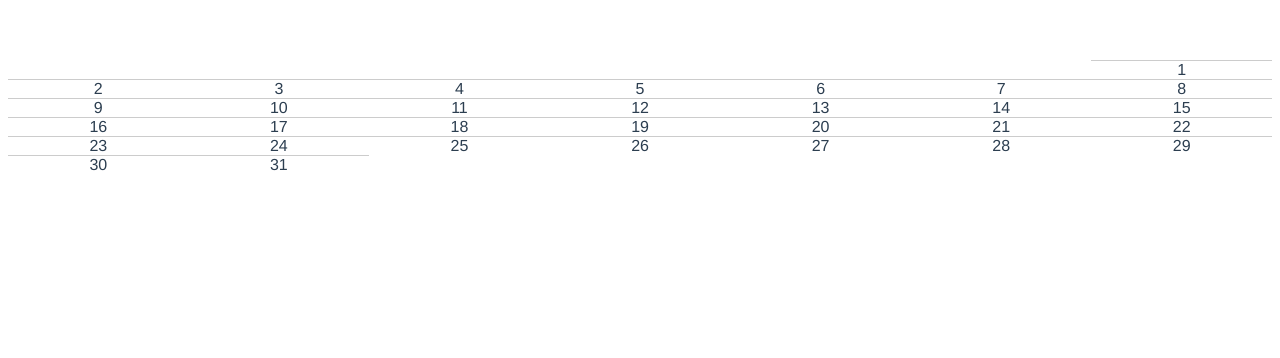
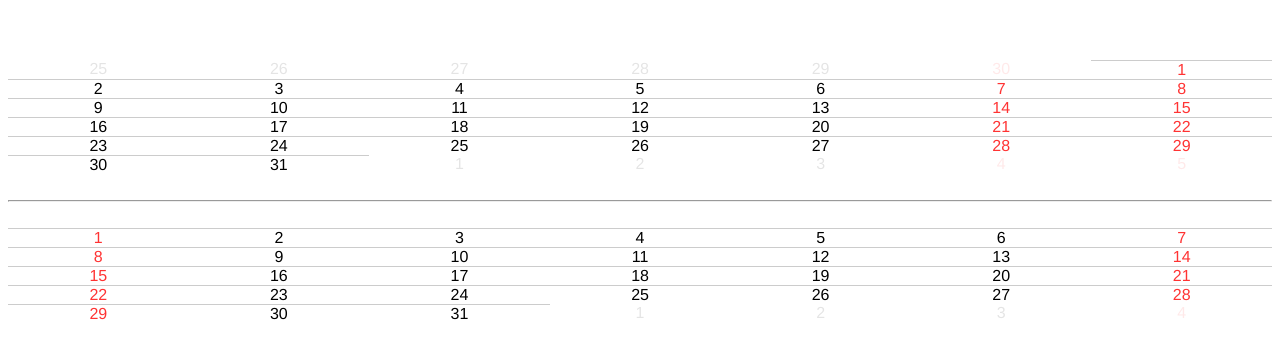
Before and after one commit to sanyakiedis/cell-calendar, a Vue app: page / in a window 1280 px wide. Shown: the top 358 px of the page. Built offline with nearby package versions, Linux system fonts and the light colour scheme.

Commit message:
add previous&next months days for adjacent weeks

```diff
--- a/src/App.vue
+++ b/src/App.vue
@@ -1,6 +1,10 @@
 <template>
   <div id="app">
     <CellCalendar/>
+    <br>
+    <hr>
+    <br>
+    <CellCalendar sundayFirst/>
   </div>
 </template>
 
--- a/src/components/CellCalendar.vue
+++ b/src/components/CellCalendar.vue
@@ -1,8 +1,8 @@
 <template>
-    <div class="month">
-        <div class="week" v-for="week in daysArray">
-            <div class="day" v-for="day in week" :class="{'in-this-month': day}">
-                {{day ? day : ''}}
+    <div class="month" :class="sundayFirst ? 'sunday-first' : 'monday-first'">
+        <div class="week" v-for="week in cellArray">
+            <div class="day" v-for="cell in week" :class="{'other-month': cell.month !== month}">
+                {{cell.day}}
             </div>
         </div>
     </div>
@@ -23,7 +23,7 @@
         @Prop(Boolean)
         private sundayFirst!: boolean;
 
-        private get daysArray(): number[][] {
+        private get cellArray(): TOOLS.Cell[][] {
             return TOOLS.monthWeeks(this.month, this.year, this.sundayFirst);
         }
     }
@@ -36,12 +36,30 @@
 
             .day {
                 display: inline-block;
+                color: #000;
+                border-top: 1px solid #ccc;
                 flex: 20px 1 0;
+                user-select: none;
 
-                &.in-this-month {
-                    border-top: 1px solid #ccc;
+                &.other-month {
+                    border: none;
+                    opacity: .1;
                 }
             }
         }
+
+        &.sunday-first {
+            .week .day:first-child,
+            .week .day:last-child {
+                color: #f33;
+            }
+        }
+
+        &.monday-first {
+            .week .day:last-child,
+            .week .day:nth-last-child(2) {
+                color: #f33;
+            }
+         }
     }
 </style>
--- a/src/tools.ts
+++ b/src/tools.ts
@@ -1,25 +1,33 @@
-export function monthWeeks(month: number, year: number, sundayFirst: boolean = false): number[][] {
-    const result: number[][] = [];
-    const days: number[] = [];
-    const firstDay: Date = new Date(`${month} 01 ${year}`);
+export interface Cell {
+    day: number;
+    month: number;
+}
+
+export function monthWeeks(month: number, year: number, sundayFirst: boolean = false): Cell[][] {
+    const result: Cell[][] = [];
+    const days: Cell[] = [];
+    let firstDay: Date = new Date(`${month} 01 ${year}`);
     let offset: number = firstDay.getDay();
 
     if (!sundayFirst) {
         offset = offset === 0 ? 6 : offset - 1;
     }
 
-
     while (offset--) {
-        days.push(0); // TODO: write last month days here
+        firstDay.setDate(firstDay.getDate() - 1);
+        days.unshift({
+            day: firstDay.getDate(),
+            month: firstDay.getMonth() + 1,
+        });
     }
 
-    while (firstDay.getMonth() === month - 1) {
-        days.push(firstDay.getDate());
-        firstDay.setDate(firstDay.getDate() + 1);
-    }
+    firstDay = new Date(`${month} 01 ${year}`);
 
-    while (firstDay.getDay() !== (sundayFirst ? 0 : 1)) {
-        days.push(0); // TODO: write next month days here
+    while (firstDay.getMonth() === month - 1 || firstDay.getDay() !== (sundayFirst ? 0 : 1)) {
+        days.push({
+            day: firstDay.getDate(),
+            month: firstDay.getMonth() + 1,
+        });
         firstDay.setDate(firstDay.getDate() + 1);
     }
 
```
